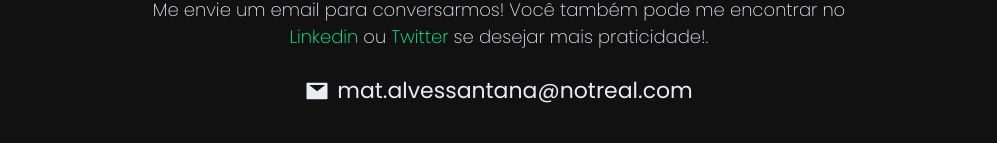
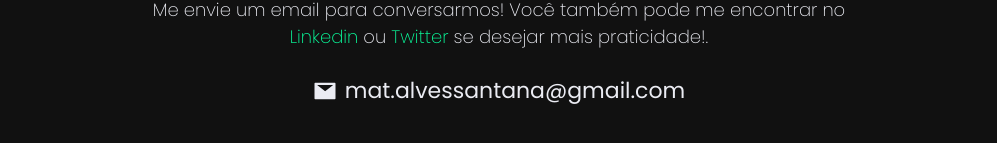
Before and after one commit to omatheusant/steam-portfolio-typescript, a Next.js app: page / in a window 1280 px wide. Shown: the part 4071-4214 px from the top of the page, without its empty margins (171-1168 px from the left). Built offline with nearby package versions, Linux system fonts and the light colour scheme.

Commit message:
Update email in Contact.tsx

```diff
--- a/components/home/contact/Contact.tsx
+++ b/components/home/contact/Contact.tsx
@@ -33,7 +33,7 @@ export const Contact = () => {
           <Link href="mailto:mat.alvessantana@gmail.com">
             <div className={styles.contactEmail}>
               <AiFillMail size="2.4rem" />
-              <span>mat.alvessantana@notreal.com</span>
+              <span>mat.alvessantana@gmail.com</span>
             </div>
           </Link>
         </Reveal>
```
